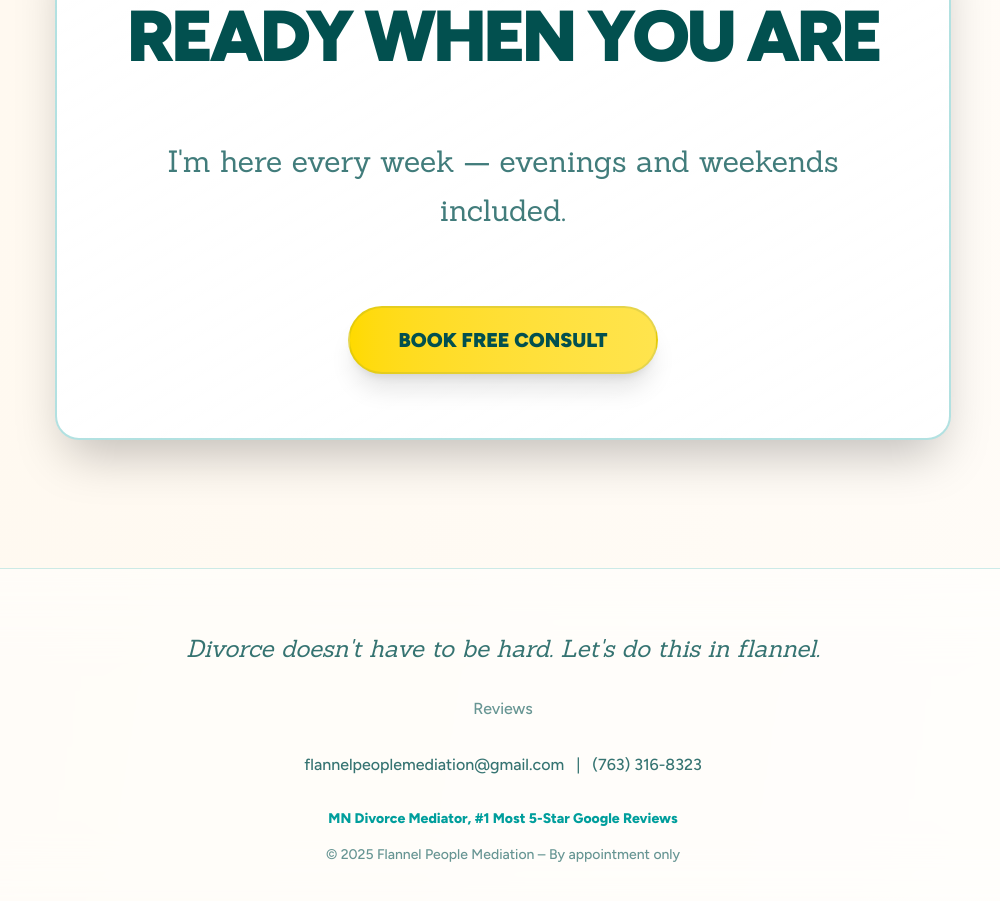
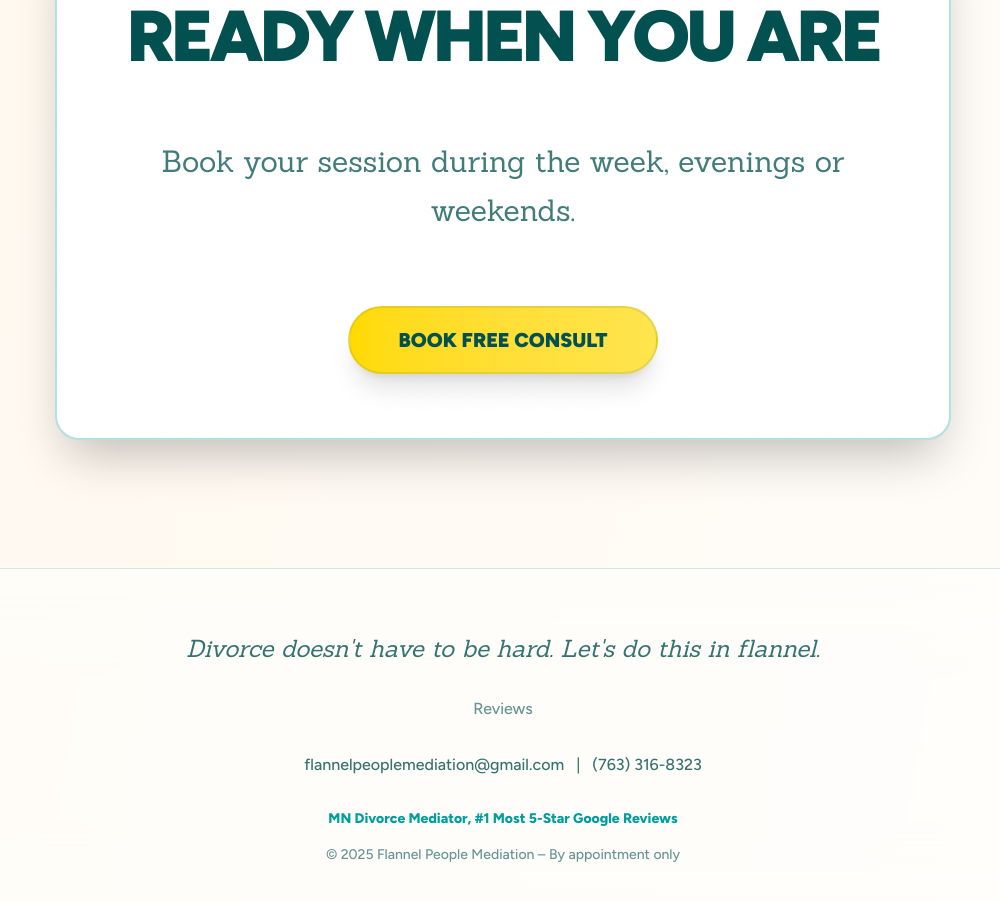
Before and after one commit to talkwithryanm/abc, a Next.js app: page / in a window 1280 px wide. Shown: the part 7400-8301 px from the top of the page, without its empty margins (137-1137 px from the left). Built offline with nearby package versions, Linux system fonts and the light colour scheme.

Commit message:
feat: update CTA text for session booking
Change final CTA to be more direct and action-oriented.

Co-authored-by: null <204068803+talkwithryanm@users.noreply.github.com>

```diff
--- a/app/page.tsx
+++ b/app/page.tsx
@@ -515,7 +515,7 @@ export default function Home() {
               Ready When You Are
             </h2>
             <p className="font-serif text-xl md:text-2xl lg:text-3xl text-[#02504F]/75 mb-8 md:mb-12 leading-relaxed">
-              I'm here every week — evenings and weekends included.
+              Book your session during the week, evenings or weekends.
             </p>
             <div className="flex flex-col sm:flex-row gap-4 md:gap-6 justify-center">
               <Button
```
